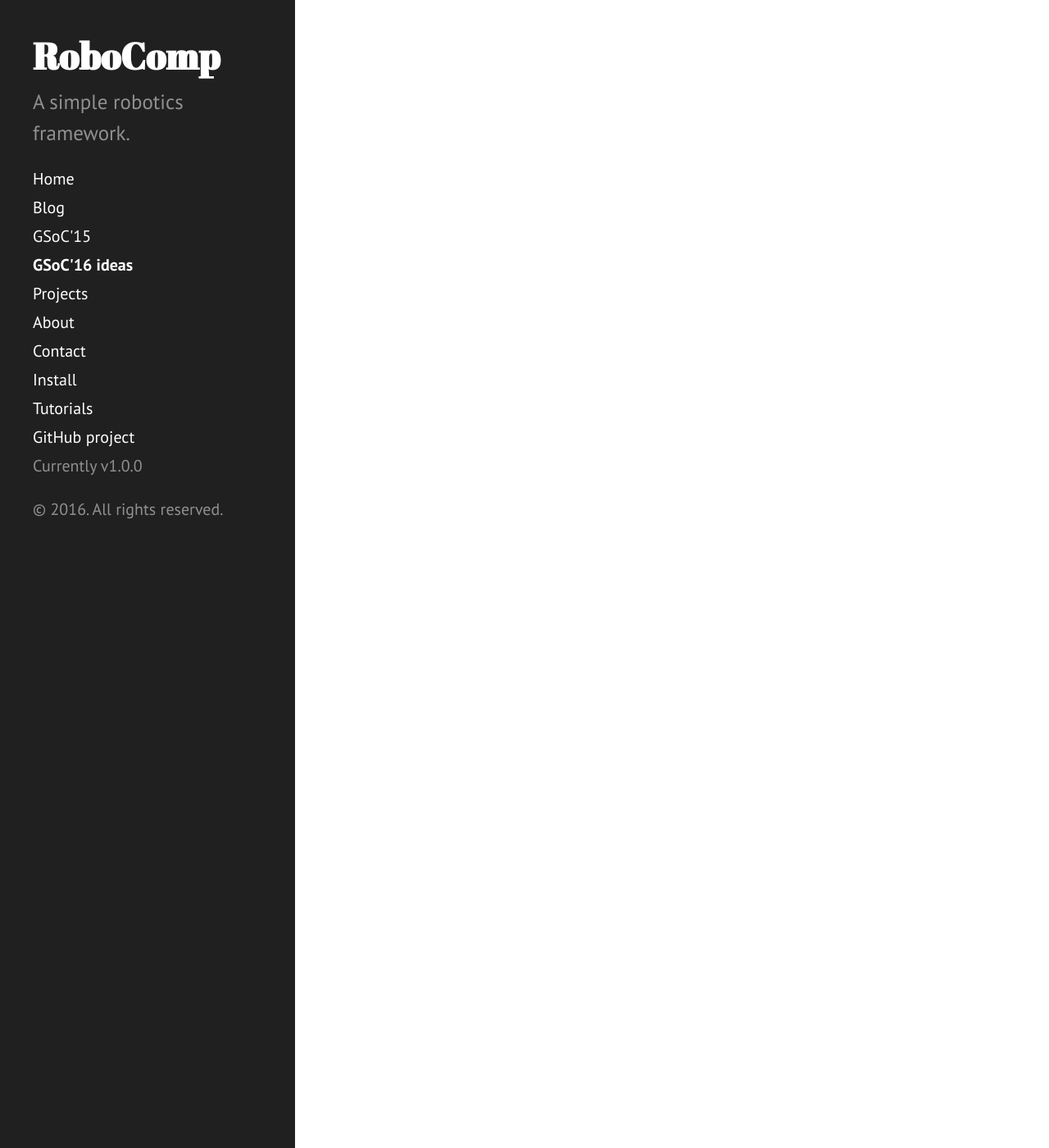
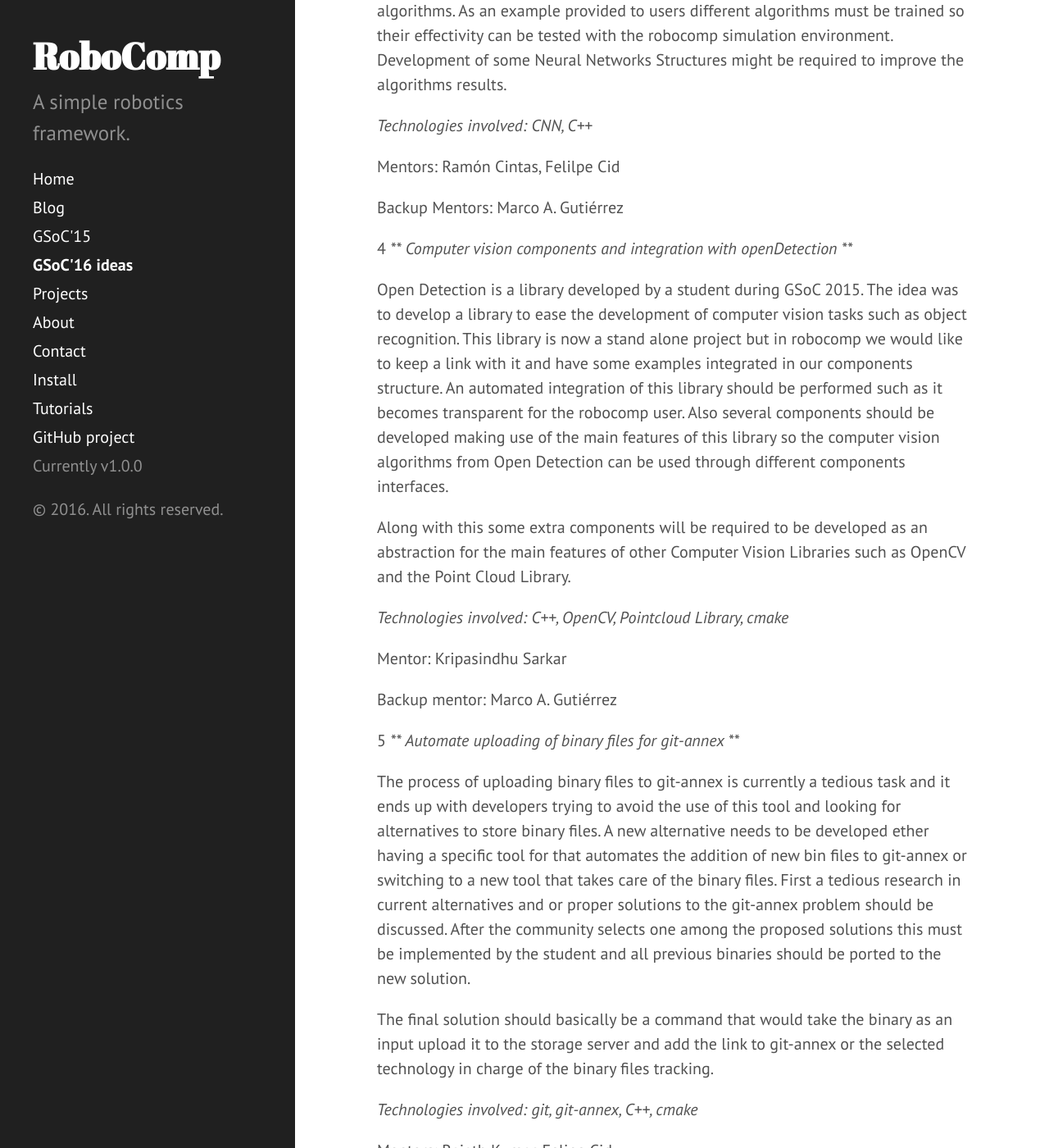
Before and after one commit to robocomp/website, a Jekyll site: the page built from GSoC_2016.md, in a window 1280 px wide and 1400 px high, scrolled down 2422 px. Shown: the whole window at 82% size. Built offline with Jekyll 4.4.1, drawn with Linux system fonts in a browser that asks for light colours; Markdown is read by kramdown in place of the engine named in the settings; some of the changed text lies outside the part shown.

Commit message:
all gsoc 2016 ideas added

```diff
--- a/GSoC_2016.md
+++ b/GSoC_2016.md
@@ -4,7 +4,7 @@
 permalink: /gsoc-2016-ideas/
 ---
 
-1. **Improvements in our automated component generator**
+1. ***Improvements in our automated component generator***
 
 RoboComp’s components are automatically generated using a tool named robocompdsl which takes as input a text file written in a domain-specific language named (Component Description Specific Language). These files describe several characteristics of the components such as the network connections to other components, the programming language in which it is going to be written (currently C++ and Python languages are supported), the kind of user interface it will have (if any) and other options such as if the component will make use of third-party libraries. Given a CDSL file and a path, robocompdsl generates a source code tree ready to be compiled for the component described in the file. In this source code tree there are files which the user will not need to modify (these are called generic files) and files in which the user is supposed to type the code (specific files). Once a component has been generated, only generic files are overwritten upon re-generation, new specific files are created with an additional ‘.new’ extension. This tool allows users to create components very quickly, avoid bad design decisions derived from the extra work creating new components would entail without the tool.
 
@@ -26,9 +26,10 @@
 *Technologies involved:  C++, Python, Qt5*
 
 Mentors: Luis J. Manso, Pablo Bustos
+
 Backup mentor: Marco A. Gutiérrez
 
-2. **Ease robocomp deployment**
+2 ***Ease robocomp deployment***
 
 The idea is through several tasks ease the deployment of the Robocomp framework within a system.
 
@@ -38,5 +39,50 @@
 
 *Technologies involved: cmake, docker, git*
 
-Mentors: Marco A. Gutiérrez
+Mentor: Marco A. Gutiérrez
+
 Backup Mentors: Luis J. Manso
+
+3 *** Object detection for simulated environments ***
+
+We have several algorithms that are trained with information from real environments. Making this algorithms work in our simulation environment is not the straightforward task it should be. We would like to have a tool that takes as input several 3D objects and generates the infrastructure needed to train these algorithms. As an example provided to users different algorithms must be trained so their effectivity can be tested with the robocomp simulation environment. Development of some Neural Networks Structures might be required to improve the algorithms results.
+
+*Technologies involved: CNN, C++*
+
+Mentors: Ramón Cintas, Felilpe Cid
+
+Backup Mentors: Marco A. Gutiérrez
+
+4 *** Computer vision components and integration with openDetection ***
+
+Open Detection is a library developed by a student during GSoC 2015. The idea was to develop a library to ease the development of computer vision tasks such as object recognition. This library is now a stand alone project but in robocomp we would like to keep a link with it and have some examples integrated in our components structure. An automated integration of this library should be performed such as it becomes transparent for the robocomp user. Also several components should be developed making use of the main features of this library so the computer vision algorithms from Open Detection can be used through different components interfaces.
+
+Along with this some extra components will be required to be developed as an abstraction for the main features of other Computer Vision Libraries such as OpenCV and the Point Cloud Library.
+
+*Technologies involved:  C++, OpenCV, Pointcloud Library, cmake*
+
+Mentor: Kripasindhu Sarkar
+
+Backup mentor: Marco A. Gutiérrez
+
+5 *** Automate uploading of binary files for git-annex ***
+
+The process of uploading binary files to git-annex is currently a tedious task and it ends up with developers trying to avoid the use of this tool and looking for alternatives to store binary files. A new alternative needs to be developed ether having a specific tool for that automates the addition of new bin files to git-annex or switching to a new tool that takes care of the binary files. First a tedious research in current alternatives and or proper solutions to the git-annex problem should be discussed. After the community selects one among the proposed solutions this must be implemented by the student and all previous binaries should be ported to the new solution.
+
+The final solution should basically be a command that would take the binary as an input upload it to the storage server and add the link to git-annex or the selected technology in charge of the binary files tracking.
+
+*Technologies involved: git, git-annex, C++, cmake*
+
+Mentors: Rajath Kumar, Felipe Cid
+
+Backup mentor: Pablo Bustos
+
+6 *** Model graph visualization enhancements ***
+
+Current Model graphs used in robocomp mainly for cognitive world modeling are not clear to understand, especially when they are big, which they usually are. Making these graphs easier to read and their information easier to access is a key task that will ease the task of debugging and understanding these graphs and in consequence a robot’s mind. Specific research and tests with roboticists should be performed in order to find a way of displaying this information that helps anyone understand the whole graph. Once specific key assets are detected they should be implemented one by one  and properly tested with some roboticists to ensure they are widely accepted as a proper enhancement. Several of these features should be developed until the graph becomes easily readable and can be easily managed through the graphical interface provided in robocomp.
+
+*Techonolgies involved: python, Qt5, Active grammar-based Modeling (AGM)*
+
+Mentors: Luis J. Manso, Pablo Bustos
+
+Backup mentor: Ramon Cintas, Marco A. Gutiérrez
```
